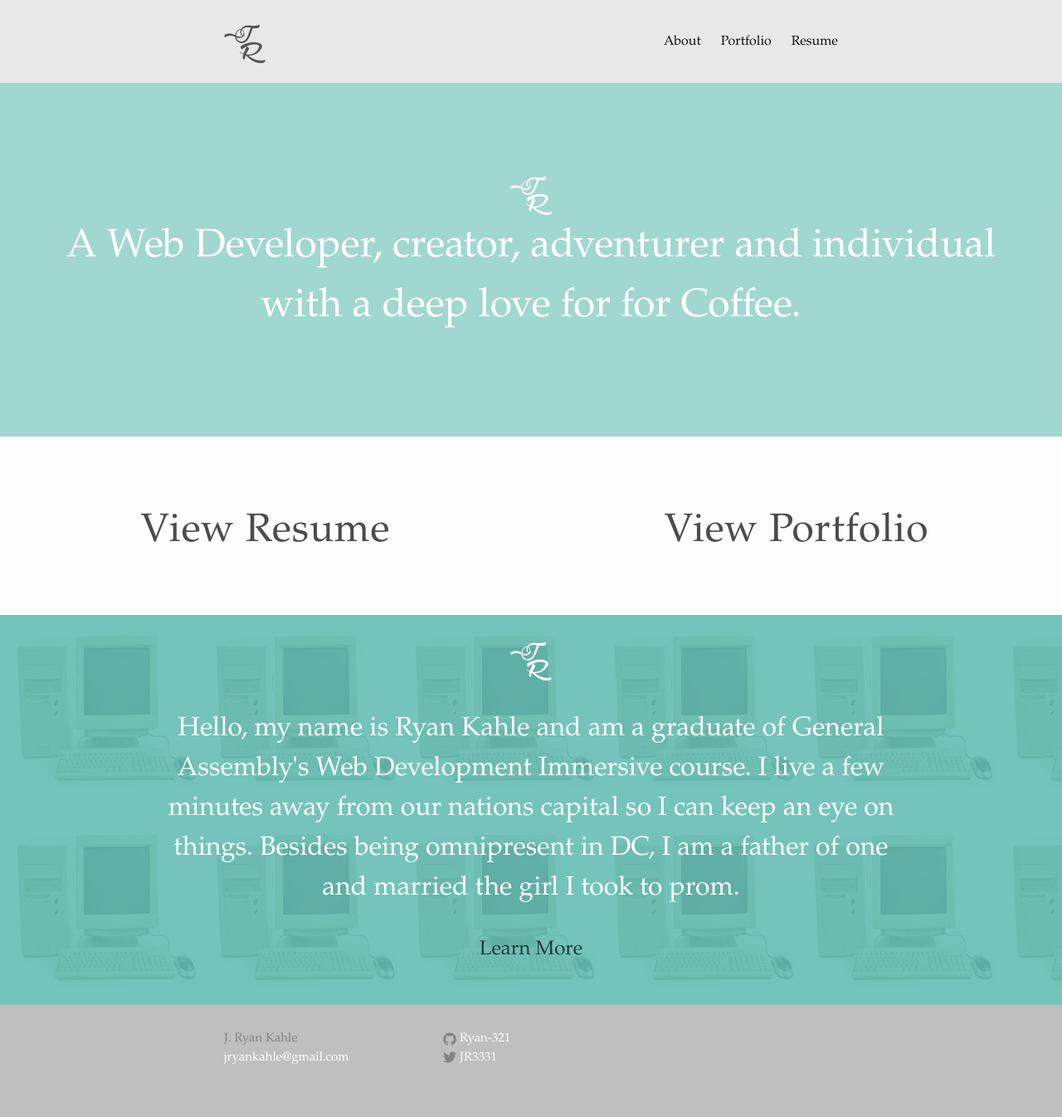
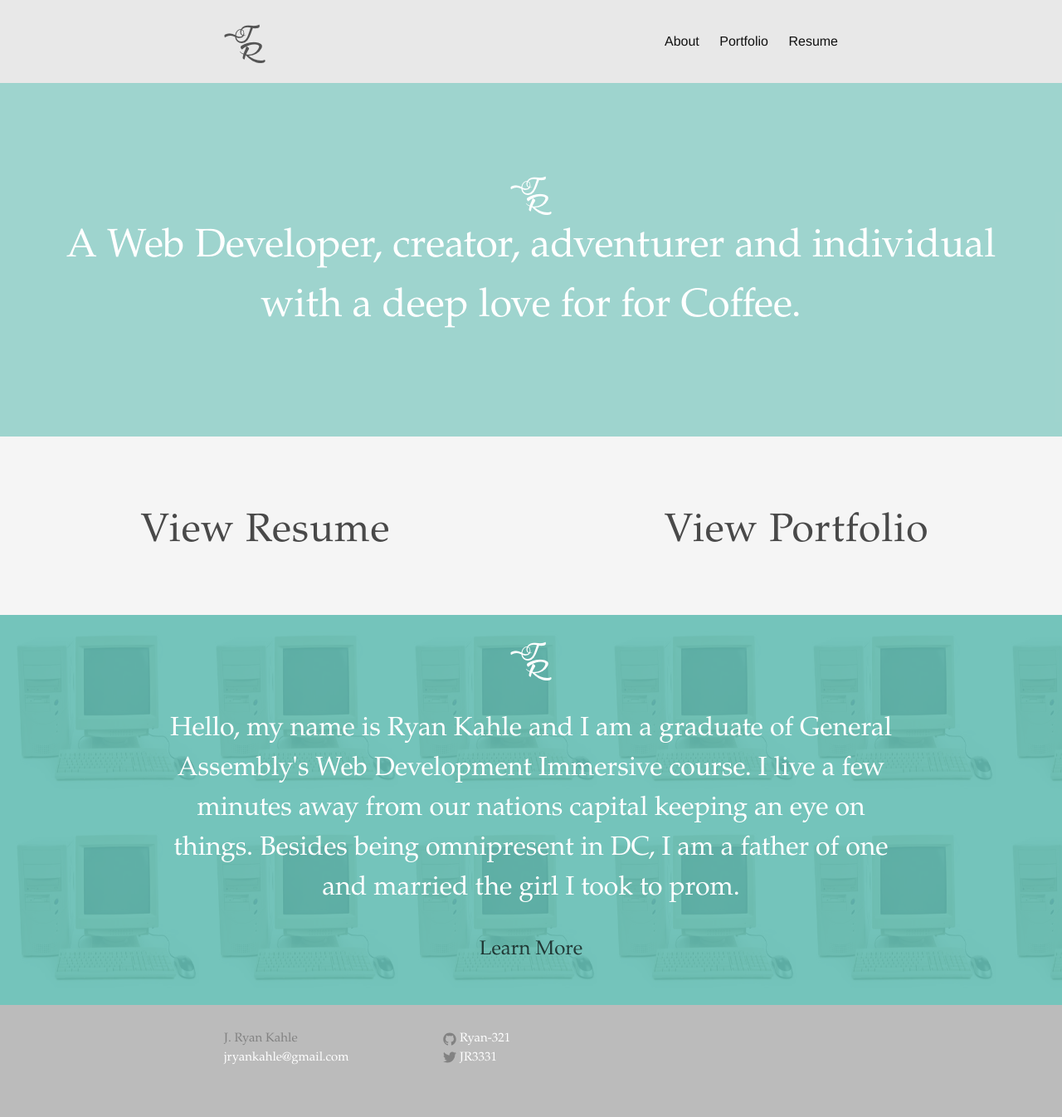
Before and after one commit to Ryan-321/Ryan-321.github.io, a Jekyll site: the page built from index.html, in a window 1280 px wide. Shown: the whole page at 83% size. Built offline with Jekyll 4.4.1, drawn with Linux system fonts in a browser that asks for light colours; some web fonts are replaced.

Commit message:
updated color scheme

```diff
--- a/_sass/_base.scss
+++ b/_sass/_base.scss
@@ -19,7 +19,7 @@ body {
     line-height: $base-line-height;
     font-weight: 300;
     color: $text-color;
-    background-color: $background-color;
+    background-color: #f5f5f5;
     -webkit-text-size-adjust: 100%;
 }
 
--- a/_sass/_layout.scss
+++ b/_sass/_layout.scss
@@ -26,6 +26,9 @@
 .site-nav {
     float: right;
     line-height: 100px;
+    font-family: Helvetica, Arial, sans-serif;
+    font-weight: 500;
+    color: $grey-color-dark;
 
     .menu-icon {
         display: none;
--- a/about.html
+++ b/about.html
@@ -28,7 +28,7 @@ permalink: /about/
   <div class="about-main-right">
     <p>
       I got interested in Web Development after looking for a career switch
-      and asking myself what I really wanted.  My answers: to learn a craft, build things(!), work with passionate people, give back and be creative. This site contains some of my past projects and experiences with technology.  I used Jekyll as the delivery for this site, but wrote all the code myself.
+      and asking myself what I really wanted.  My answers: to learn a craft, build things(!), work with passionate people, give back and be creative. This site contains some of my past projects and experiences with technology.  I used Jekyll as the delivery system for this site, but wrote all the code myself.
     </p>
     <p>
       I have been trained as a Full-Stack developer and am interested in all the intricacies of programming(expecially JavaScript), but I also have a strong pull towards design.  My mission is to follow my instincts and continue to delve into programming while producing beautiful designs with well thought out code.  If you would like to get a hold of me, my info is below.
--- a/css/index.css
+++ b/css/index.css
@@ -8,10 +8,6 @@ div.section-main{
   width: 100%;
   min-height: 400px;
   text-align: center;
-  /*background-image: url('../images/wCloud.jpg');
-  background-repeat: no-repeat;
-  background-position: center;
-  background-size: contain;*/
 }
 div.section-main img{
   margin-top: 7em;
--- a/index.html
+++ b/index.html
@@ -23,7 +23,7 @@ layout: default
   <div class="section-meet-layer">
     <img src="/images/logo-white.png" alt="JR Logo">
     <p>
-      Hello, my name is Ryan Kahle and am a graduate of General Assembly's Web Development Immersive course.  I live a few minutes away from our nations capital so I can keep an eye on things.  Besides being omnipresent in DC, I
+      Hello, my name is Ryan Kahle and I am a graduate of General Assembly's Web Development Immersive course.  I live a few minutes away from our nations capital keeping an eye on things.  Besides being omnipresent in DC, I
       am a father of one and married the girl I took to prom.
     </p>
     <a href="about">Learn More</a>
```
